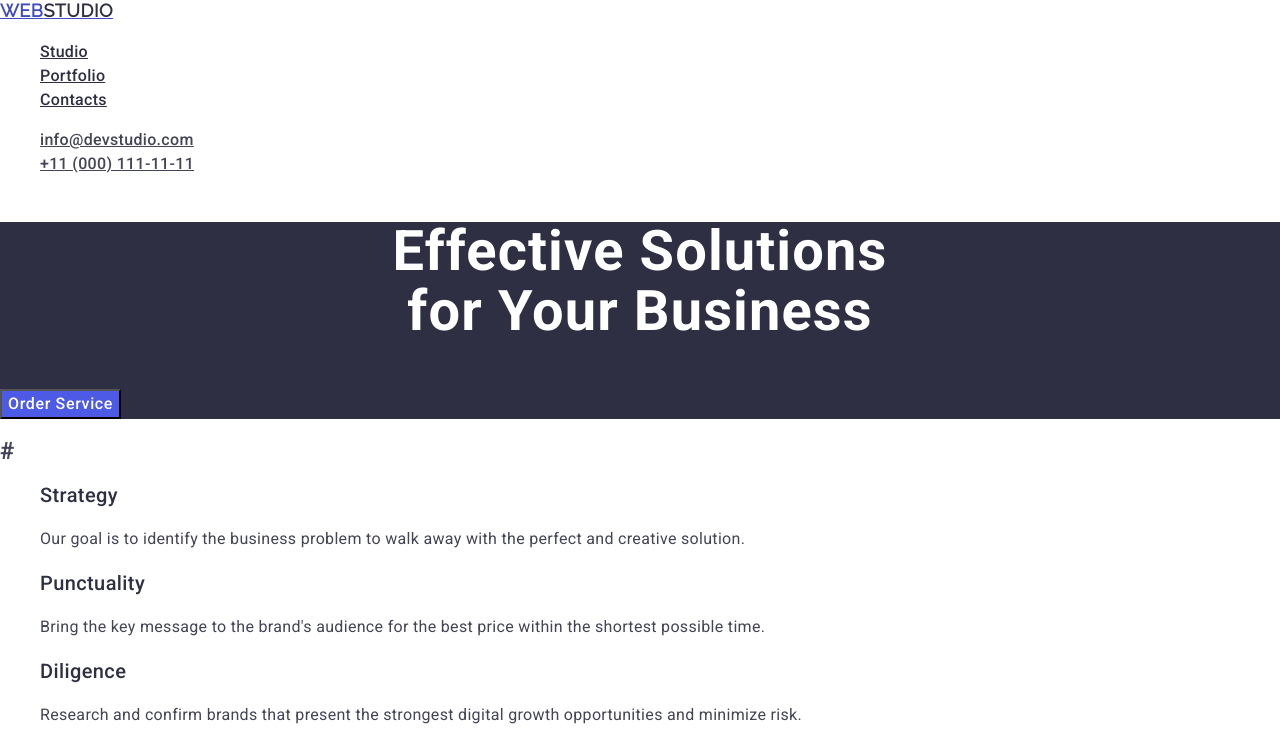
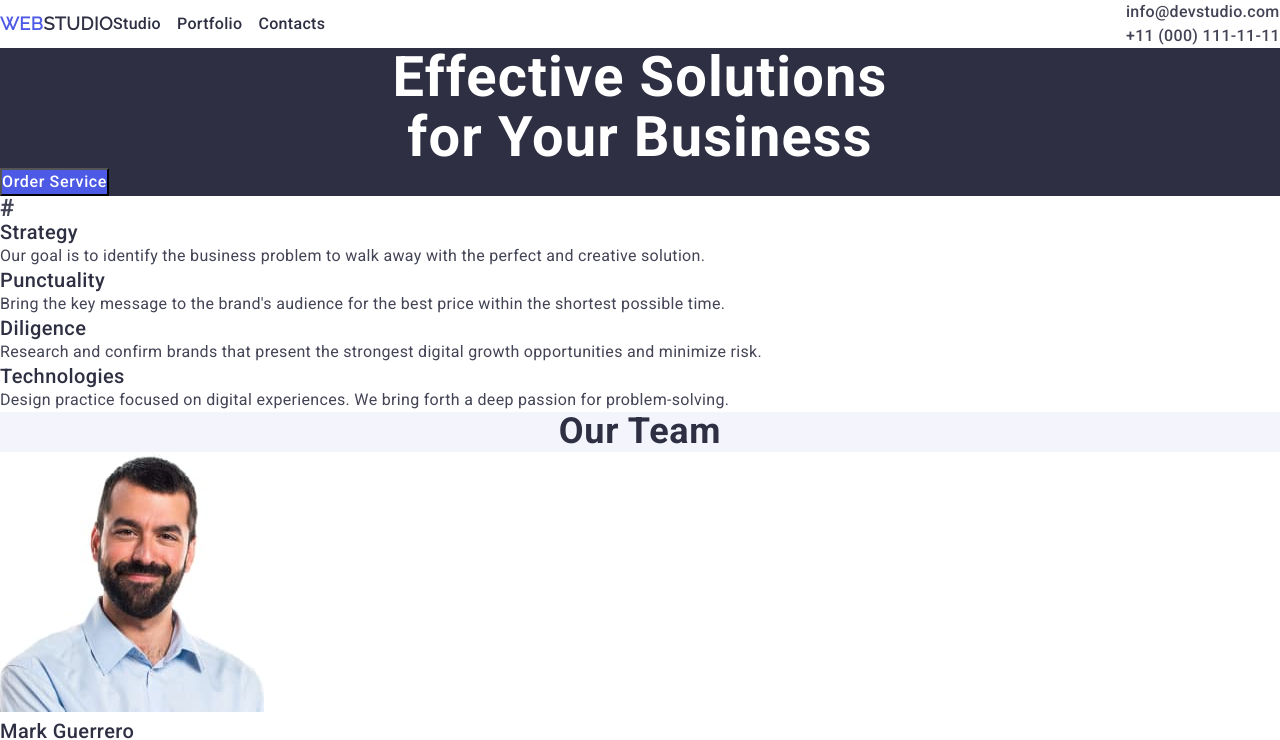
Before and after one commit to Rafi1072/goit-markup-hw-03, a plain HTML site: page index.html in a window 1280 px wide. Shown: the top 740 px of the page. Drawn offline with nearby package versions, Linux system fonts and the light colour scheme.

Commit message:
first-try

```diff
--- a/css/styles.css
+++ b/css/styles.css
@@ -6,6 +6,11 @@ body {
   font-size: 16px;
   line-height: 24px;
   letter-spacing: 0.02em;
+}
+
+* {
+  margin: 0;
+  padding: 0;
 }
 
 .raleway {
@@ -36,6 +41,11 @@ ul,
 ol {
   list-style-type: none;
 }
+
+.link {
+  text-decoration: none;
+}
+
 .link:hover,
 .link:focus {
   color: #404bbf;
@@ -44,6 +54,27 @@ ol {
 .button-action:focus {
   background-color: #404bbf;
 }
+
+header {
+  background-color: #ffffff;
+}
+.top-bar {
+  display: flex;
+  align-items: center;
+  justify-content: space-between;
+}
+
+.navigation {
+  display: flex;
+  align-items: center;
+  justify-content: space-between;
+}
+
+.nav-list {
+  display: flex;
+  gap: 16px;
+}
+
 .first-heading {
   font-weight: bold;
   font-size: 56px;
@@ -90,18 +121,16 @@ a {
   color: #2e2f42;
 }
 
-header {
-  background-color: #ffffff;
-}
 .first-section {
   background-color: #2e2f42;
   color: #ffffff;
 }
-
 .second-section {
+}
+.third-section {
   background-color: #f4f4fd;
 }
-.third-section {
+.fourth-section {
   font-size: 36px;
   line-height: 1.11;
   text-align: center;
@@ -149,3 +178,9 @@ span {
 .photo {
   background-color: #ffffff;
 }
+
+.container {
+  width: 1158px;
+  margin: 0 auto;
+  padding: 0 15px;
+}
--- a/index.html
+++ b/index.html
@@ -17,10 +17,10 @@
     />
   </head>
   <body>
-    <header>
-      <nav>
+    <header class="top-bar">
+      <nav class="navigation">
         <a class="link logo" href="./index.html">Web<span>Studio</span></a>
-        <ul>
+        <ul class="nav-list">
           <li><a class="link" href="./index.html">Studio</a></li>
           <li><a class="link" href="">Portfolio</a></li>
           <li><a class="link" href="">Contacts</a></li>
@@ -46,7 +46,7 @@
         </h1>
         <button type="button" class="button-action">Order Service</button>
       </section>
-      <section>
+      <section class="second-section">
         <h2>#</h2>
         <ul>
           <li>
@@ -79,7 +79,7 @@
           </li>
         </ul>
       </section>
-      <section class="second-section">
+      <section class="third-section">
         <h2 class="second-heading">Our Team</h2>
         <ul>
           <li class="photo">
@@ -120,7 +120,7 @@
           </li>
         </ul>
       </section>
-      <section class="third-section">
+      <section class="fourth-section container">
         <h2 class="second-heading">Our Portfolio</h2>
         <ul>
           <li>
```
